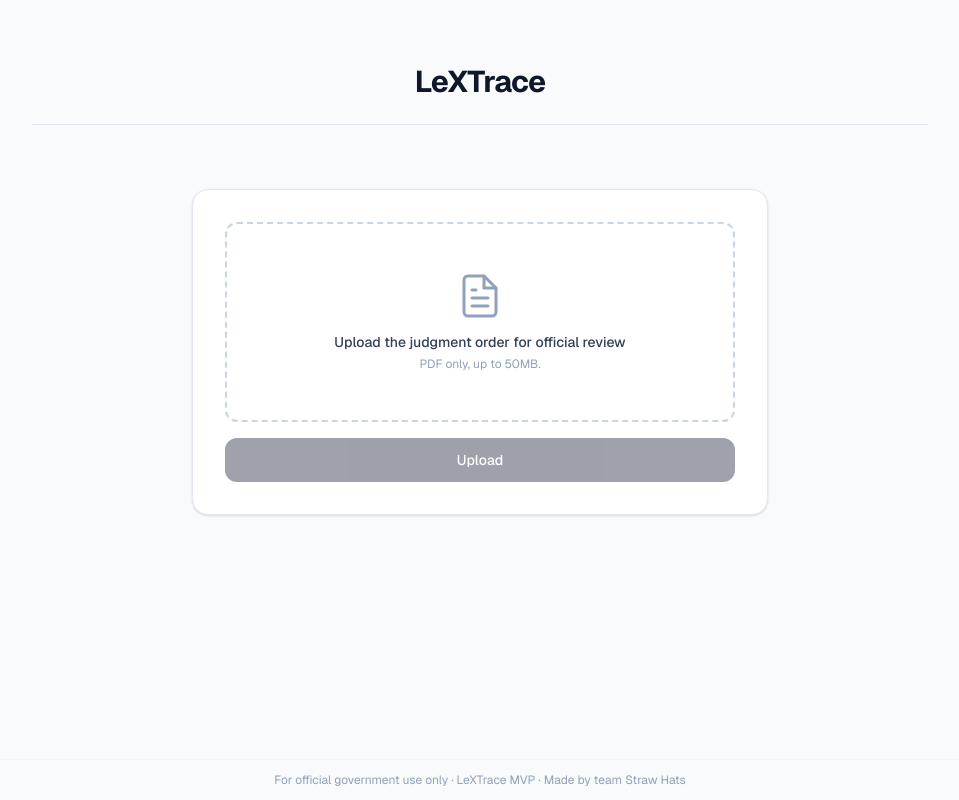
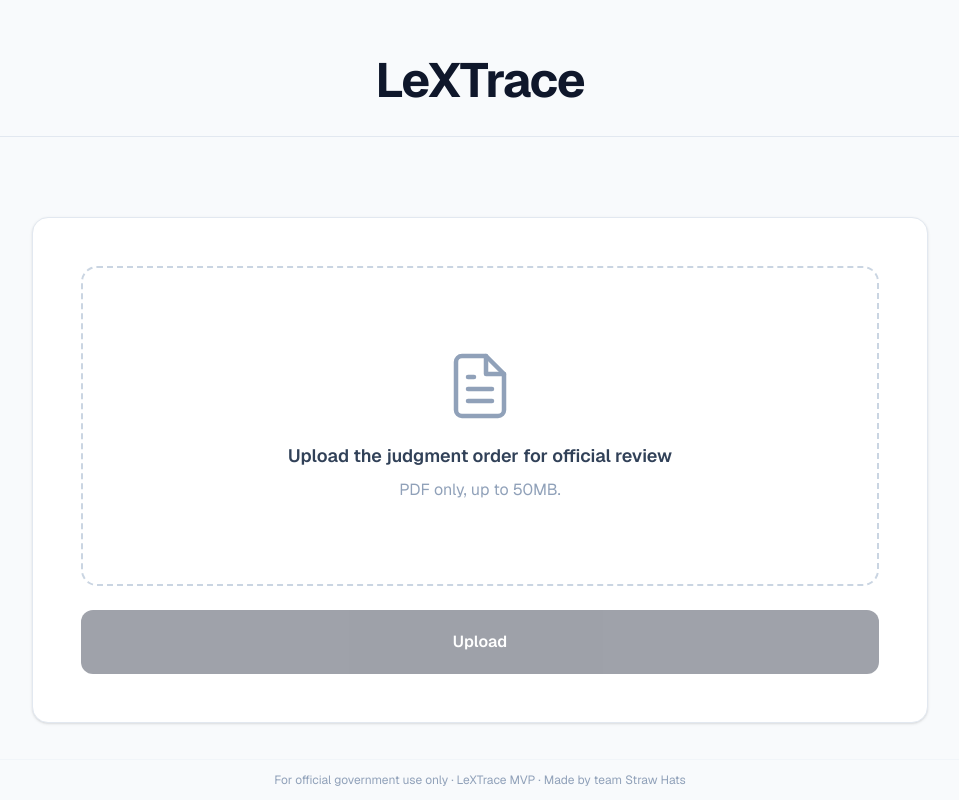
Before and after one commit to ritam-05/lextrace, a Next.js app in the folder frontend/: page / in a window 1280 px wide. Shown: the whole page, without its empty margins (160-1119 px from the left). Built offline with nearby package versions, Linux system fonts and the light colour scheme.

Commit message:
Enlarge upload landing interface

```diff
--- a/frontend/app/page.tsx
+++ b/frontend/app/page.tsx
@@ -30,17 +30,17 @@ export default function HomePage() {
 
   return (
     <main className="min-h-screen flex flex-col bg-slate-50">
-      <section className="pt-16 pb-8 px-4">
-        <div className="mx-auto w-full max-w-4xl text-center">
-          <h1 className="text-3xl font-bold tracking-tight text-slate-900 font-[family-name:var(--font-geist-sans)]">
+      <section className="px-6 pb-10 pt-14">
+        <div className="mx-auto w-full max-w-6xl text-center">
+          <h1 className="text-5xl font-bold tracking-tight text-slate-900 font-[family-name:var(--font-geist-sans)]">
             LeXTrace
           </h1>
-          <div className="mt-6 border-t border-slate-200" />
+          <div className="mt-8 border-t border-slate-200" />
         </div>
       </section>
 
-      <section className="flex-1 flex items-start justify-center px-4 pt-8">
-        <div className="w-full max-w-xl">
+      <section className="flex flex-1 items-start justify-center px-6 pt-10">
+        <div className="w-full max-w-4xl">
           {uploadError ? (
             <div className="bg-red-50 border border-red-200 rounded-lg p-3 mb-4 text-red-700 text-sm flex items-start justify-between gap-3">
               <span>{uploadError}</span>
@@ -55,7 +55,7 @@ export default function HomePage() {
             </div>
           ) : null}
 
-          <div className="w-full max-w-xl bg-white rounded-2xl shadow-sm border border-slate-200 p-8">
+          <div className="w-full rounded-2xl border border-slate-200 bg-white p-12 shadow-sm">
             <UploadCard
               onUploadSuccess={(docId) => {
                 router.push(`/review/${docId}`);
--- a/frontend/components/upload/DropZone.tsx
+++ b/frontend/components/upload/DropZone.tsx
@@ -36,15 +36,15 @@ function WarningIcon() {
 function SuccessIcon() {
   return (
     <svg
-      width={24}
-      height={24}
+      width={36}
+      height={36}
       viewBox="0 0 24 24"
       fill="none"
       stroke="currentColor"
       strokeWidth={2}
       strokeLinecap="round"
       strokeLinejoin="round"
-      className="text-green-500 mb-2"
+      className="mb-4 text-green-500"
       aria-hidden="true"
     >
       <path d="m5 12 5 5L20 7" />
@@ -114,7 +114,7 @@ export default function DropZone({
         onDragLeave={handleDragLeave}
         onDrop={handleDrop}
         className={[
-          "relative flex flex-col items-center justify-center w-full rounded-xl border-2 border-dashed cursor-pointer transition-all duration-200 min-h-[200px] p-8 text-center",
+          "relative flex min-h-[320px] w-full cursor-pointer flex-col items-center justify-center rounded-2xl border-2 border-dashed p-12 text-center transition-all duration-200",
           zoneClasses,
           isDisabled ? "pointer-events-none opacity-50" : "",
         ].join(" ")}
@@ -130,15 +130,15 @@ export default function DropZone({
         {!selectedFile ? (
           <>
             <svg
-              width={48}
-              height={48}
+              width={72}
+              height={72}
               viewBox="0 0 24 24"
               fill="none"
               stroke="currentColor"
               strokeWidth={1.5}
               strokeLinecap="round"
               strokeLinejoin="round"
-              className="text-slate-400 mb-3"
+              className="mb-5 text-slate-400"
               aria-hidden="true"
             >
               <path d="M14 2H6a2 2 0 0 0-2 2v16a2 2 0 0 0 2 2h12a2 2 0 0 0 2-2V8z" />
@@ -148,21 +148,21 @@ export default function DropZone({
               <polyline points="10 9 9 9 8 9" />
             </svg>
 
-            <p className="text-sm font-medium text-slate-700 mb-1">
+            <p className="mb-2 text-lg font-semibold text-slate-700">
               Upload the judgment order for official review
             </p>
-            <p className="text-xs text-slate-400">PDF only, up to 50MB.</p>
+            <p className="text-base text-slate-400">PDF only, up to 50MB.</p>
           </>
         ) : (
           <>
             <SuccessIcon />
-            <p className="text-sm font-medium text-slate-800">
+            <p className="max-w-full truncate text-lg font-semibold text-slate-800">
               {selectedFile.name}
             </p>
-            <p className="text-xs text-slate-400 mt-0.5">
+            <p className="mt-1 text-sm text-slate-400">
               {formatFileSize(selectedFile.size)}
             </p>
-            <p className="text-xs text-slate-400 mt-2">
+            <p className="mt-3 text-sm text-slate-400">
               Click to choose a different file
             </p>
           </>
@@ -170,7 +170,7 @@ export default function DropZone({
       </div>
 
       {validationError ? (
-        <p className="mt-2 text-xs text-red-600 flex items-center gap-1">
+        <p className="mt-3 flex items-center gap-1.5 text-sm text-red-600">
           <WarningIcon />
           {validationError}
         </p>
--- a/frontend/components/upload/UploadCard.tsx
+++ b/frontend/components/upload/UploadCard.tsx
@@ -208,7 +208,7 @@ export default function UploadCard({
         type="button"
         onClick={handleUpload}
         disabled={!selectedFile || isProcessing}
-        className="w-full mt-4 py-3 px-4 bg-slate-900 hover:bg-slate-700 text-white text-sm font-medium rounded-xl transition-colors duration-200 disabled:opacity-40 disabled:cursor-not-allowed"
+        className="mt-6 w-full rounded-xl bg-slate-900 px-6 py-5 text-base font-semibold text-white transition-colors duration-200 hover:bg-slate-700 disabled:cursor-not-allowed disabled:opacity-40"
       >
         Upload
       </button>
```
